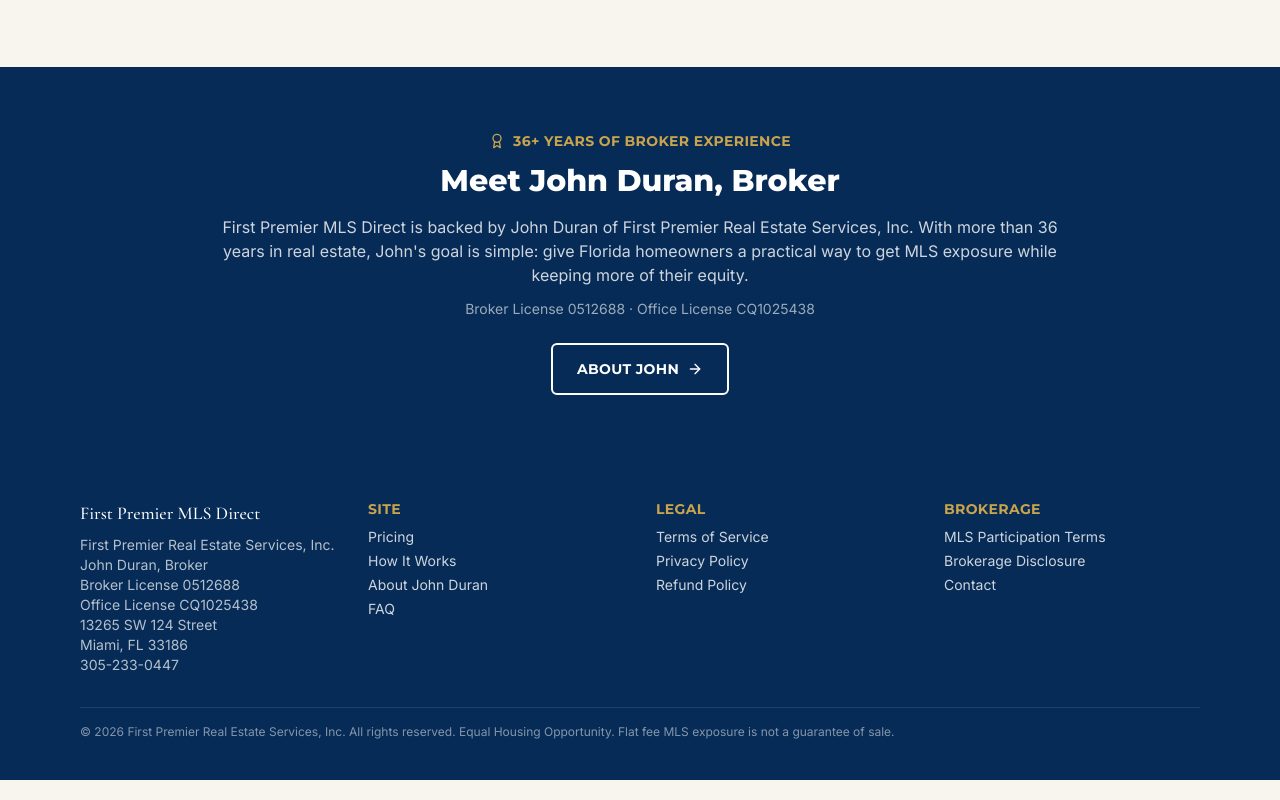
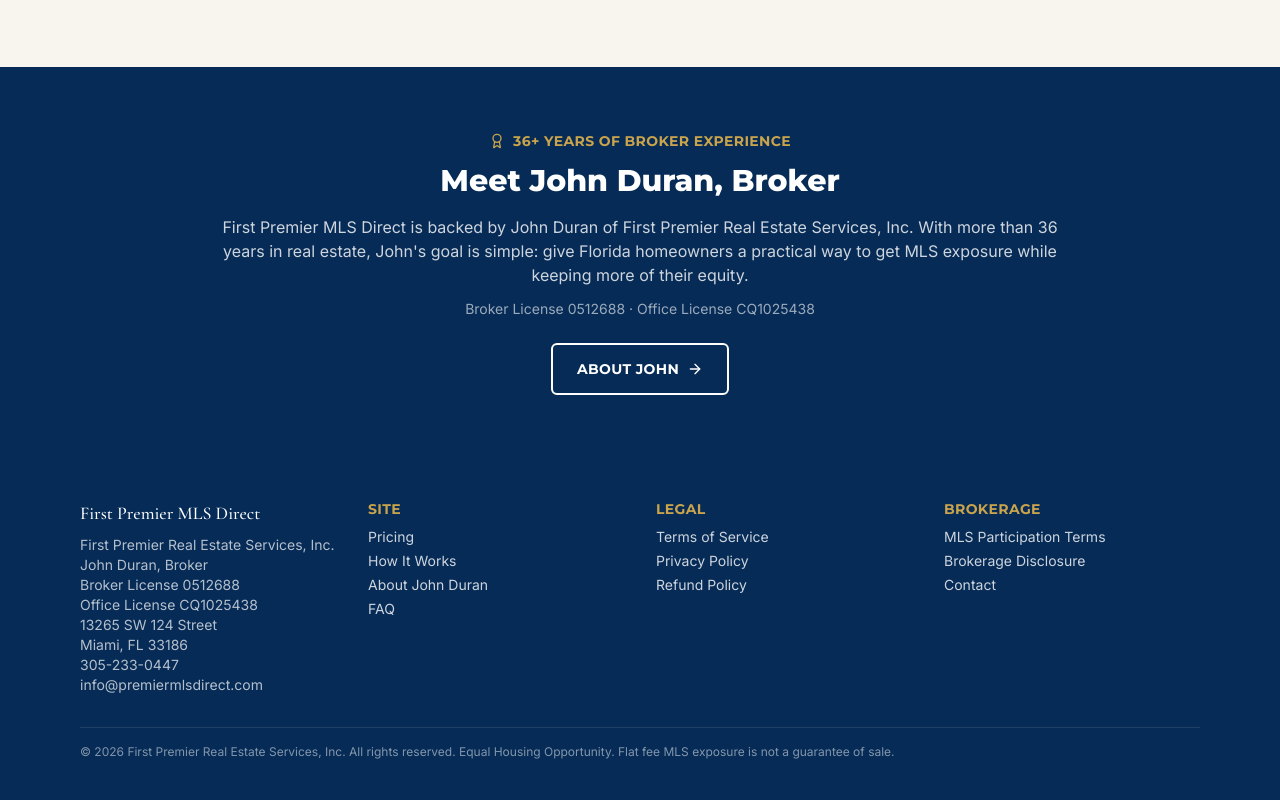
Before and after one commit to Elicasta/firstpremiermlsdirect, a Next.js app: page / in a window 1280 px wide. Shown: the part 2348-3148 px from the top of the page. Built offline with nearby package versions, Linux system fonts and the light colour scheme.

Commit message:
Show branded contact email in footer

```diff
--- a/components/Footer.tsx
+++ b/components/Footer.tsx
@@ -1,4 +1,5 @@
 import Link from "next/link";
+import { PUBLIC_CONTACT_EMAIL } from "@/lib/contact";
 
 export function Footer() {
   return (
@@ -22,6 +23,10 @@
               <br />
               <a href="tel:3052330447" className="hover:text-gold focus-ring">
                 305-233-0447
+              </a>
+              <br />
+              <a href={`mailto:${PUBLIC_CONTACT_EMAIL}`} className="hover:text-gold focus-ring">
+                {PUBLIC_CONTACT_EMAIL}
               </a>
             </p>
           </div>
```
